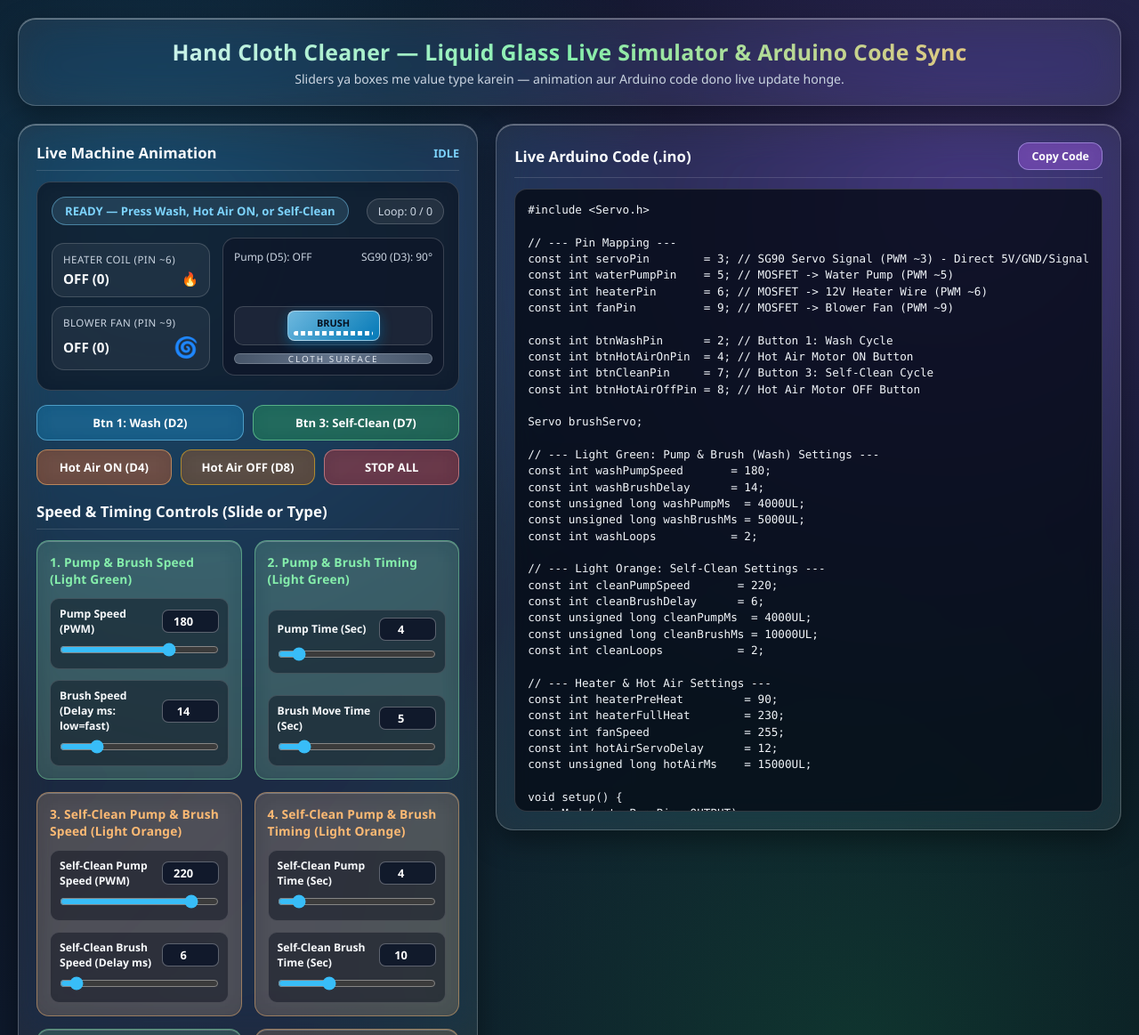
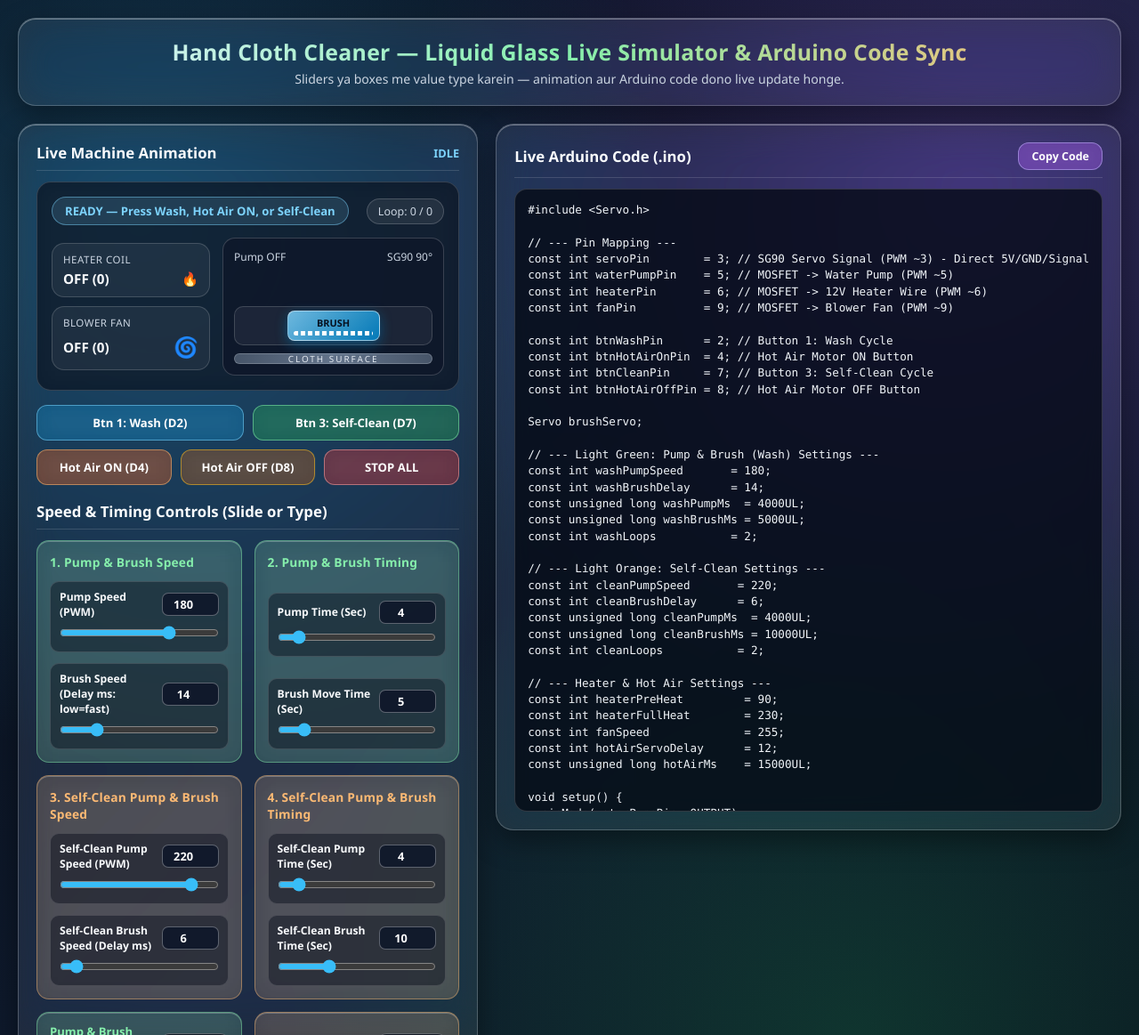
Before and after one commit to gooo26/Blog, a plain HTML site: page cloth2.html in a window 1280 px wide. Shown: the top 1163 px of the page at 89% size. Drawn offline with Linux system fonts and the light colour scheme.

Commit message:
Update cloth2.html

```diff
--- a/cloth2.html
+++ b/cloth2.html
@@ -554,7 +554,7 @@
         <div class="visual-grid">
           <div class="air-stack">
             <div class="mini-glass-box" id="heaterGlass">
-              <div class="mini-title">Heater Coil (Pin ~6)</div>
+              <div class="mini-title">Heater Coil</div>
               <div class="mini-main">
                 <span id="heaterText">OFF (0)</span>
                 <span>🔥</span>
@@ -562,7 +562,7 @@
             </div>
 
             <div class="mini-glass-box" id="fanGlass">
-              <div class="mini-title">Blower Fan (Pin ~9)</div>
+              <div class="mini-title">Blower Fan</div>
               <div class="mini-main">
                 <span id="fanText">OFF (0)</span>
                 <span class="fan-rotor" id="fanRotor">🌀</span>
@@ -572,8 +572,8 @@
 
           <div class="chamber-box">
             <div class="chamber-top">
-              <span id="pumpStatusLabel">Pump (D5): OFF</span>
-              <span id="servoStatusLabel">SG90 (D3): 90°</span>
+              <span id="pumpStatusLabel">Pump OFF</span>
+              <span id="servoStatusLabel">SG90 90°</span>
             </div>
 
             <div class="spray-zone" id="sprayZone">
@@ -614,7 +614,7 @@
       <div class="four-boxes-grid">
         <!-- Light Green Box 1: Pump & Brush Speed -->
         <div class="sq-box box-light-green">
-          <div class="sq-header">1. Pump & Brush Speed (Light Green)</div>
+          <div class="sq-header">1. Pump & Brush Speed</div>
 
           <div class="ctrl-item">
             <div class="ctrl-top">
@@ -635,7 +635,7 @@
 
         <!-- Light Green Box 2: Pump & Brush Timing -->
         <div class="sq-box box-light-green">
-          <div class="sq-header">2. Pump & Brush Timing (Light Green)</div>
+          <div class="sq-header">2. Pump & Brush Timing</div>
 
           <div class="ctrl-item">
             <div class="ctrl-top">
@@ -656,7 +656,7 @@
 
         <!-- Light Orange Box 1: Self-Clean Pump & Brush Speed -->
         <div class="sq-box box-light-orange">
-          <div class="sq-header">3. Self-Clean Pump & Brush Speed (Light Orange)</div>
+          <div class="sq-header">3. Self-Clean Pump & Brush Speed</div>
 
           <div class="ctrl-item">
             <div class="ctrl-top">
@@ -677,7 +677,7 @@
 
         <!-- Light Orange Box 2: Self-Clean Pump & Brush Timing -->
         <div class="sq-box box-light-orange">
-          <div class="sq-header">4. Self-Clean Pump & Brush Timing (Light Orange)</div>
+          <div class="sq-header">4. Self-Clean Pump & Brush Timing</div>
 
           <div class="ctrl-item">
             <div class="ctrl-top">
```
